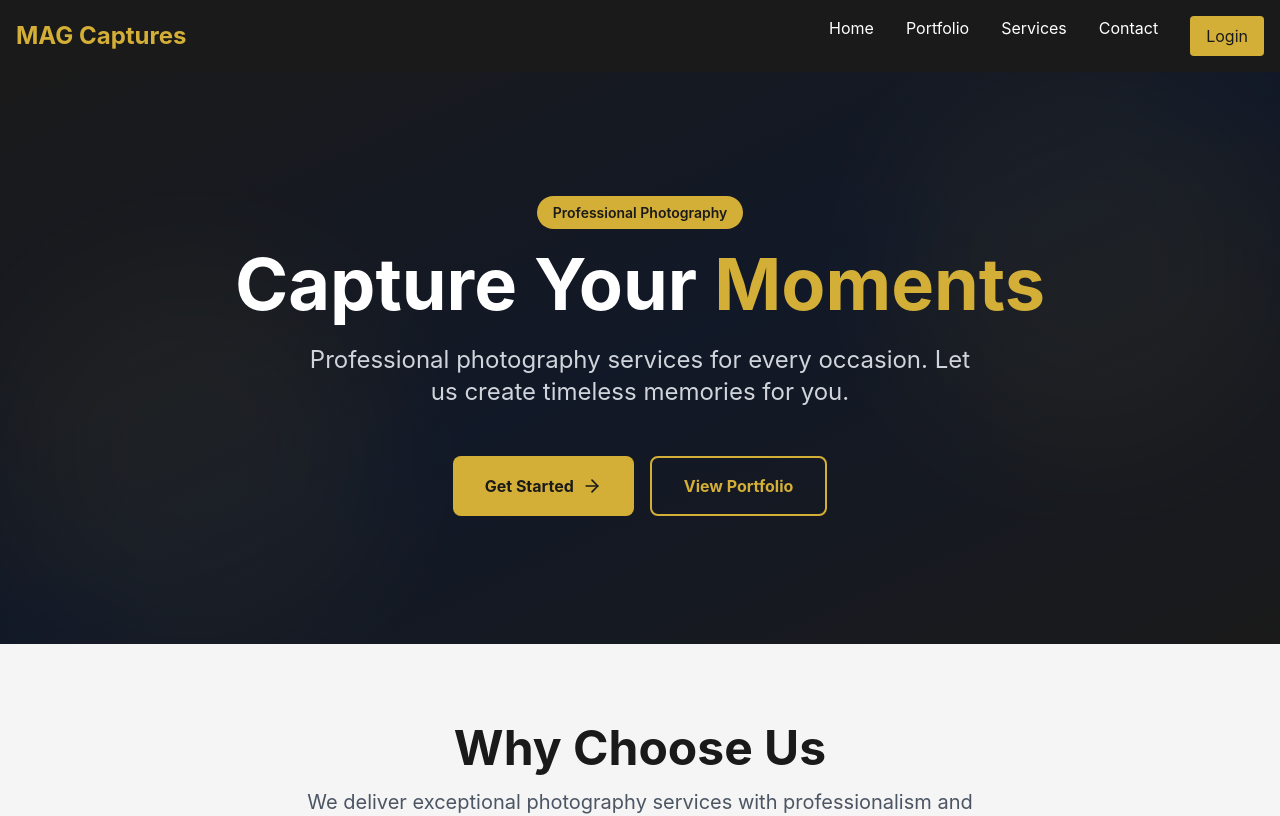
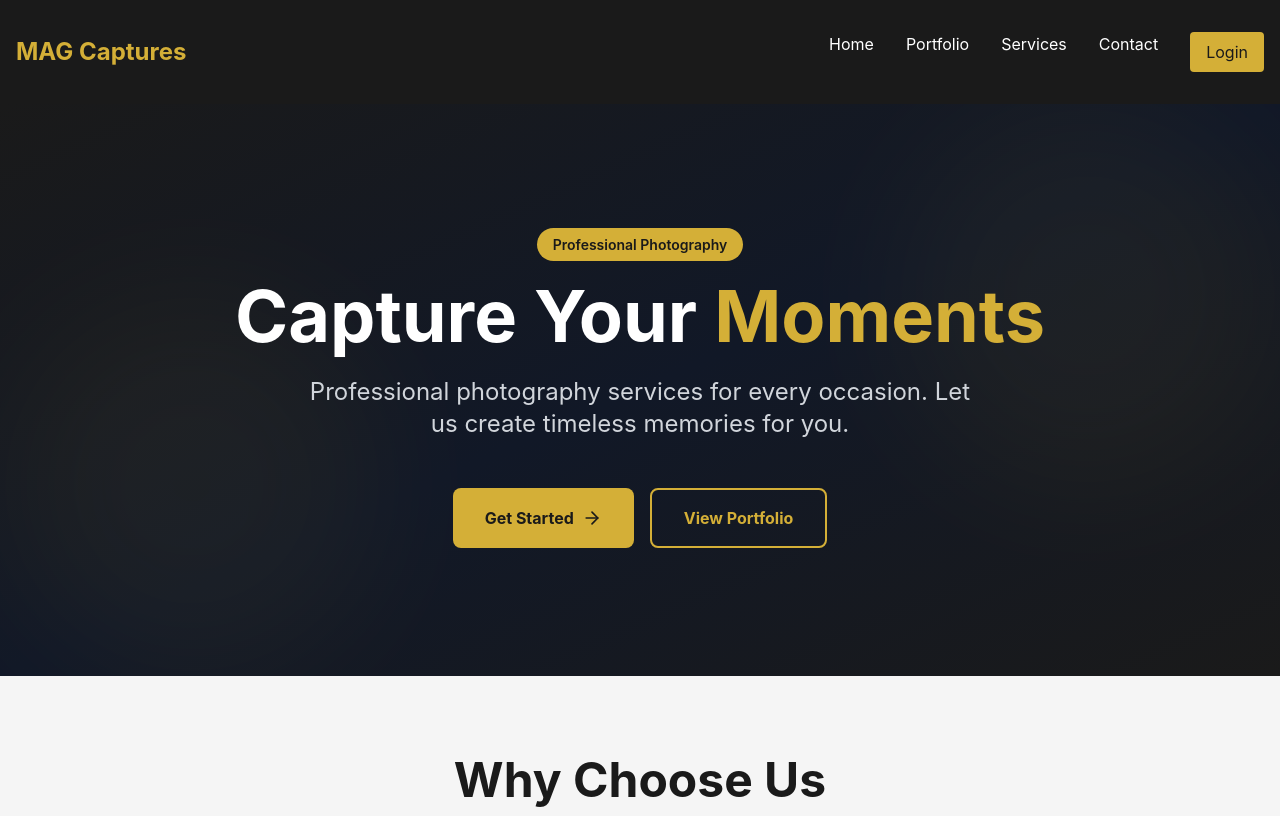
Before and after one commit to YEXIU21/MAG-Captures, a React (Create React App) app in the folder frontend/: page / in a window 1280 px wide. Shown: the top 816 px of the page. Built offline with nearby package versions, Linux system fonts and the light colour scheme.

Commit message:
Increase header size with more vertical padding

```diff
--- a/frontend/src/components/Header.jsx
+++ b/frontend/src/components/Header.jsx
@@ -8,7 +8,7 @@
 
   return (
     <header className="bg-primary text-white shadow-lg">
-      <nav className="container mx-auto px-4 py-4 flex justify-between items-center">
+      <nav className="container mx-auto px-4 py-8 flex justify-between items-center">
         <div className="flex items-center gap-2">
           <Link to="/" className="text-2xl font-bold text-accent">
             MAG Captures
```
Also changed, not shown: frontend/public/logos/mag-logo-dark mode.png (added), frontend/public/logos/mag-logo-light mode.png (added).
